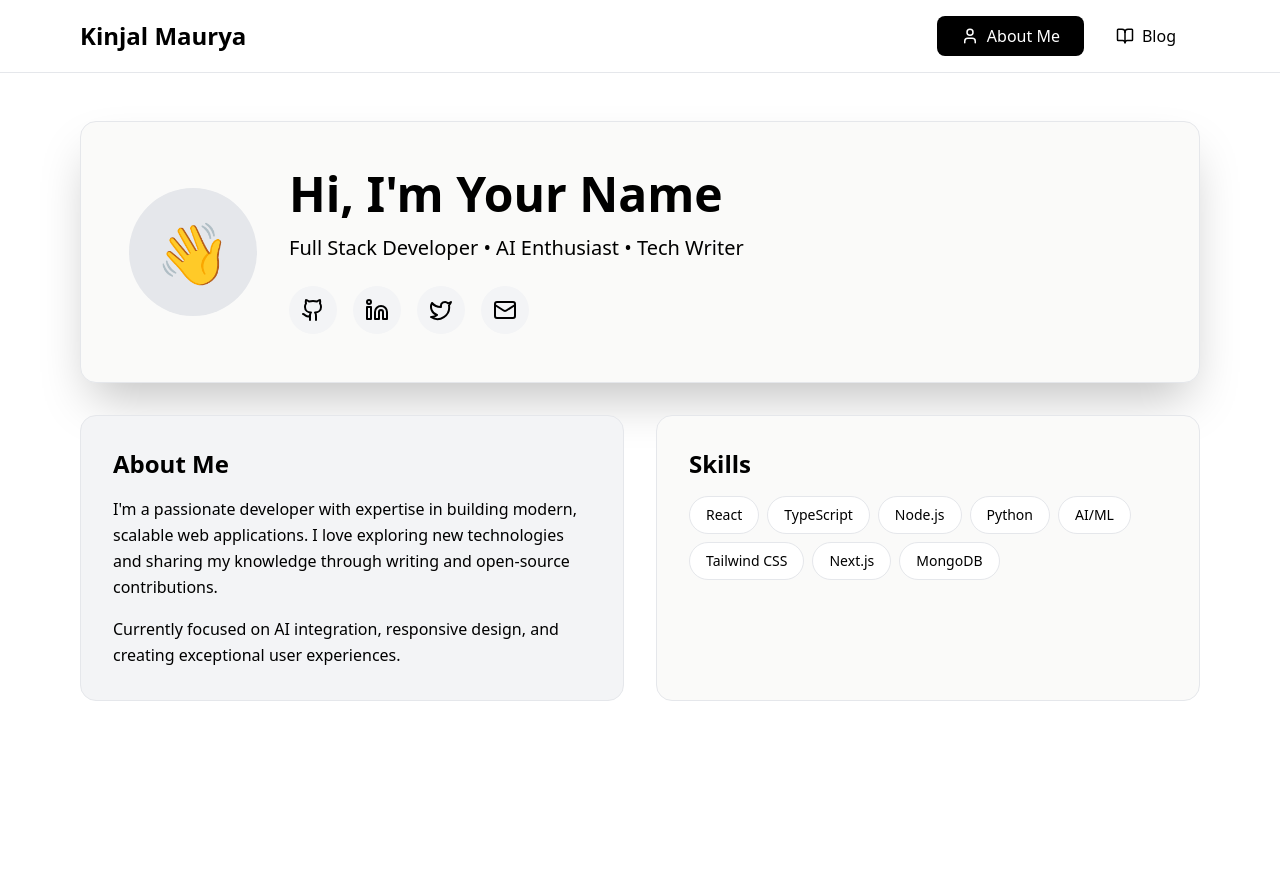
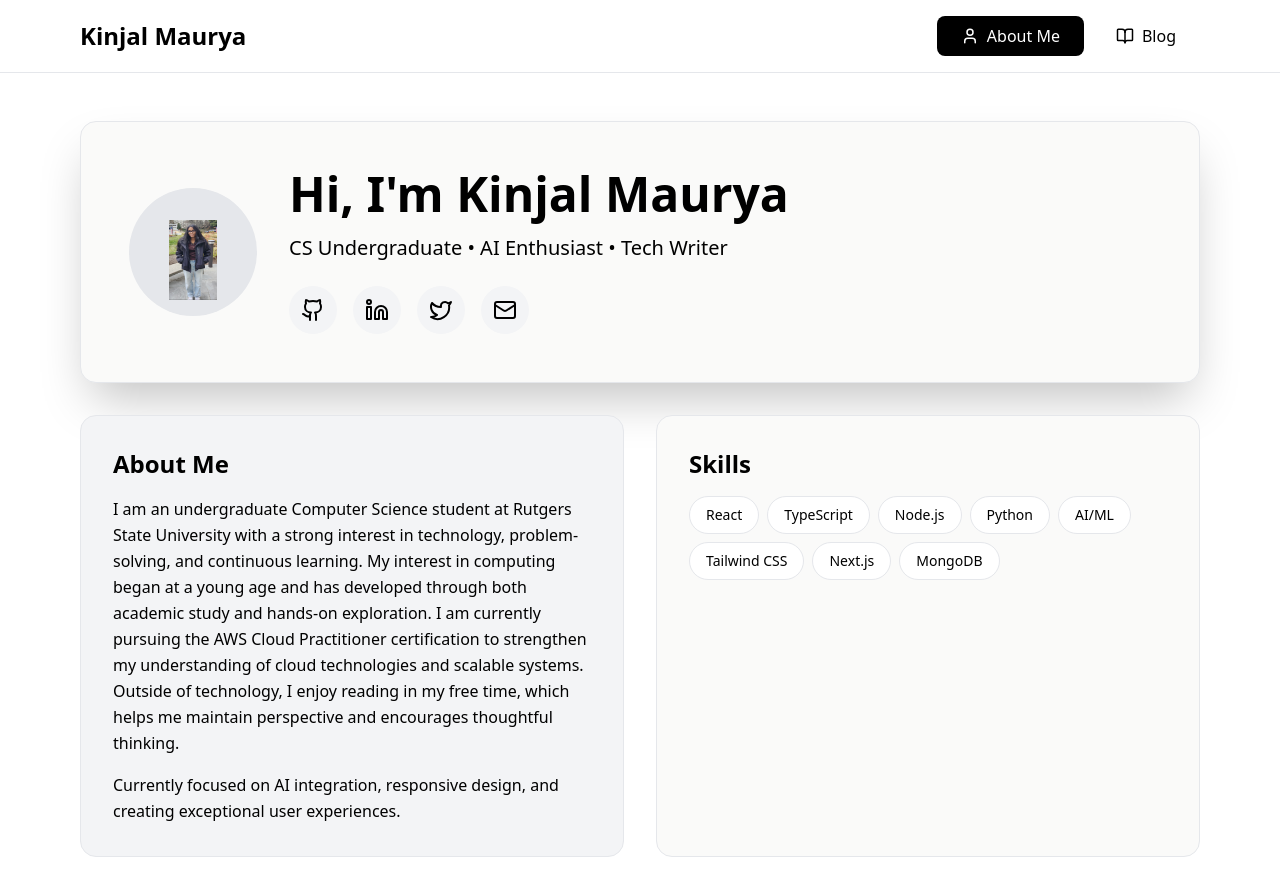
Before and after one commit to Kinjalxp/kinjalmaurya, a React (Vite) app: page / in a window 1280 px wide. Shown: the top 896 px of the page. Before the commit the page ends 800 px from the top, so only its background shows below. Built offline with nearby package versions, Linux system fonts and the light colour scheme.

Commit message:
added logo

```diff
--- a/src/App.tsx
+++ b/src/App.tsx
@@ -1,5 +1,6 @@
 import React, { useState } from 'react';
-import { User, BookOpen, Mail, Github, Linkedin, Twitter, MessageCircle } from 'lucide-react';
+import { User, BookOpen, Mail, Github, Linkedin, Twitter } from 'lucide-react';
+import pic from './assets/kinjalpicture.png';
 
 // Type definitions
 type TabType = 'about' | 'blog';
@@ -118,14 +119,15 @@ function App() {
             <div className="bg-stone-50 rounded-2xl p-8 md:p-12 mb-8 border border-gray-200 shadow-2xl">
               <div className="flex flex-col md:flex-row items-center gap-8">
                 <div className="w-32 h-32 rounded-full bg-gray-200 flex items-center justify-center text-6xl">
-                  👋
+                  <img src= {pic} alt = "pic" className = "w-12 h-20 mt-4"></img>
+
                 </div>
                 <div className="flex-1 text-center md:text-left">
                   <h2 className="text-4xl md:text-5xl font-bold mb-4 text-black">
-                    Hi, I'm <span className="text-black">Your Name</span>
+                    Hi, I'm <span className="text-black">Kinjal Maurya</span>
                   </h2>
                   <p className="text-xl text-black mb-6">
-                    Full Stack Developer • AI Enthusiast • Tech Writer
+                    CS Undergraduate • AI Enthusiast • Tech Writer
                   </p>
                   <div className="flex gap-4 justify-center md:justify-start">
                     {socialLinks.map((link, index) => (
@@ -148,8 +150,8 @@ function App() {
               <div className="bg-gray-100 rounded-2xl p-8 border border-gray-200">
                 <h3 className="text-2xl font-bold mb-4 text-black">About Me</h3>
                 <p className="text-black leading-relaxed mb-4">
-                  I'm a passionate developer with expertise in building modern, scalable web applications.
-                  I love exploring new technologies and sharing my knowledge through writing and open-source contributions.
+                  I am an undergraduate Computer Science student at Rutgers State University with a strong interest in technology, problem-solving, and continuous learning. My interest in computing began at a young age and has developed through both academic study and hands-on exploration. I am currently pursuing the AWS Cloud Practitioner certification to strengthen my understanding of cloud technologies and scalable systems. Outside of technology, I enjoy reading in my free time, which helps me maintain perspective and encourages thoughtful thinking.
+
                 </p>
                 <p className="text-black leading-relaxed">
                   Currently focused on AI integration, responsive design, and creating exceptional user experiences.
```
Also changed, not shown: src/assets/kinjalpicture.png (added).
